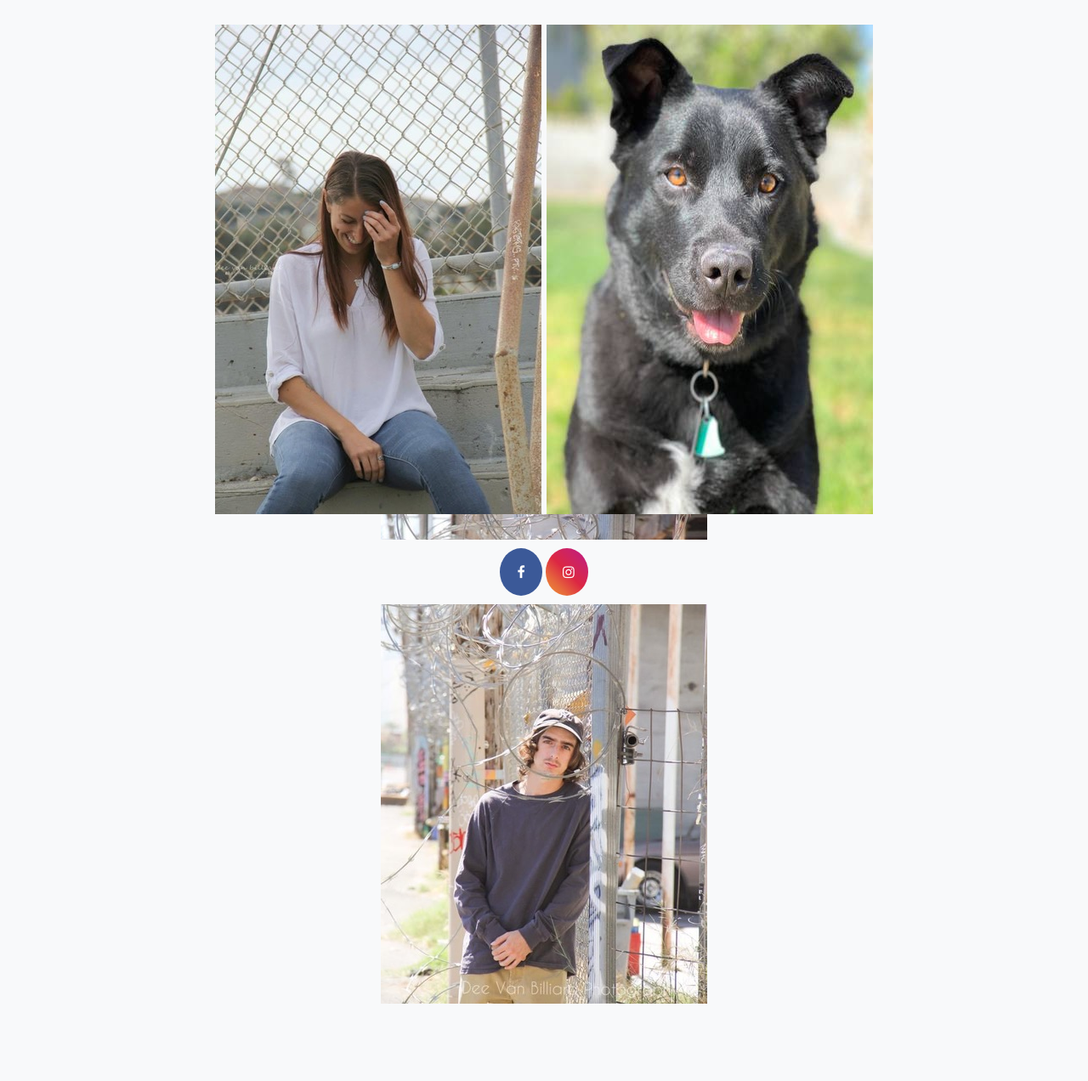
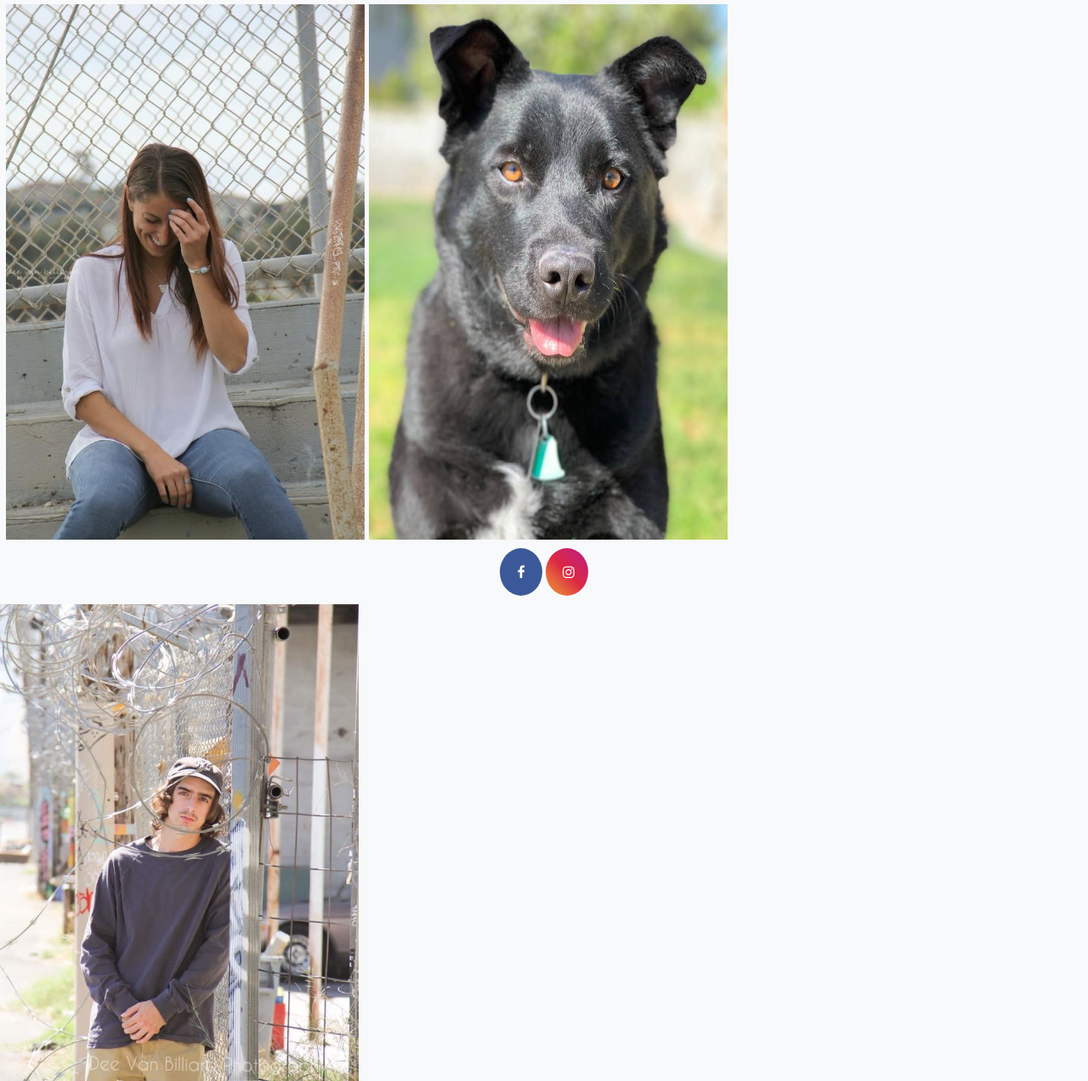
Before and after one commit to derek-oshita/dee-photography, a website: page home.html in a window 1280 px wide. Shown: the part 89-1361 px from the top of the page at 85% size. Before the commit the page ends 1326 px from the top, so only its background shows below. Drawn offline with nearby package versions, Linux system fonts and the light colour scheme.

Commit message:
Making new rules for larger screens.

```diff
--- a/home.html
+++ b/home.html
@@ -61,32 +61,41 @@
                         <a class="nav-link text-dark" href="/senior-class.html">SENIOR CLASS</a>
                     </li>
                     <li class="nav-item">
-                        <a class="nav-link text-dark href="#">FAMILY</a>
+                        <a class="nav-link text-dark" href="#">FAMILY</a>
                     </li>
                     <li class="nav-item">
-                        <a class="nav-link text-dark href="#">PERSONAL</a>
+                        <a class="nav-link text-dark" href="#">PERSONAL</a>
                     </li>
                 </ul>
             </div>
         </nav>
-    <!-- HERO CONTAINER -->
-        <section class="container text-center mt-4" id="dynamic-section">
-
-        </section>
 
     <!-- DEFAULT -->
     <!-- img dimensions: 384 x 576 -->
     <!-- 1164 X 580 -->
-        <section id="home" class="container text-center">
-            <img class="img-fluid animate__animated animate__fadeIn" id="chelsea" src="./static/chelsea_hero.jpg" alt="chelsea">
-            <img class="img-fluid animate__animated animate__fadeIn animate__delay-1s" id="stanley" src="./static/stanley_hero.jpg" alt="stanley">
-            <img class="img-fluid animate__animated animate__fadeIn animate__delay-2s" id="daniel" src="./static/daniel_hero.jpg" alt="daniel">
-        </section>
+        <!-- <section id="home" class="container text-center">
+            <img class="img-fluid animate__animated animate__fadeIn" id="chelsea" src="./static/chelsea_hero_med.jpg" alt="chelsea">
+            <img class="img-fluid animate__animated animate__fadeIn animate__delay-1s" id="stanley" src="./static/stanley_hero_med.jpg" alt="stanley">
+            <img class="img-fluid animate__animated animate__fadeIn animate__delay-2s" id="daniel" src="./static/daniel_hero_med.jpg" alt="daniel">
+        </section> -->
 
-    <!-- ABOUT CONTAINER -->
-        <section id="about" class="container">
-            <h1>Freelance Photography, Las Vegas, NV</h1>
-        </section>
+
+
+    <!-- LARGE -->
+
+
+            <img class="img-fluid hero-large chelsea-large" src="./static/chelsea_large.jpg" alt="Chelsea">
+            <img class="img-fluid hero-large" src="./static/stanley_large.jpg" alt="Stanley">
+            <img class="img-fluid hero-large" src="./static/daniel_large.jpg" alt="Daniel">
+
+
+
+
+
+
+
+
+
 
     <!-- FOOTER -->
         <footer>
--- a/main.css
+++ b/main.css
@@ -96,6 +96,15 @@ a:hover {
   visibility: hidden;
 }
 
+.hero-large {
+  max-width: 33vw;
+}
+
+.chelsea-large {
+  margin-left: 7px;
+}
+
+
 /*******************************************************************************************************************************************
 ICONS
 */
```
Also changed, not shown: senior-class.html (+14 -3 lines), static/chelsea_hero_med.jpg (renamed from static/chelsea_hero.jpg), static/chelsea_large.jpg (added), static/daniel_hero_med.jpg (renamed from static/daniel_hero.jpg), static/daniel_large.jpg (added), static/dee_photography_logo.png (deleted), static/dee_photography_logo_small.png (deleted), static/dee_photography_logo_tiny.png (deleted), static/stanley_hero.jpg (deleted), static/stanley_large.jpg (added).
